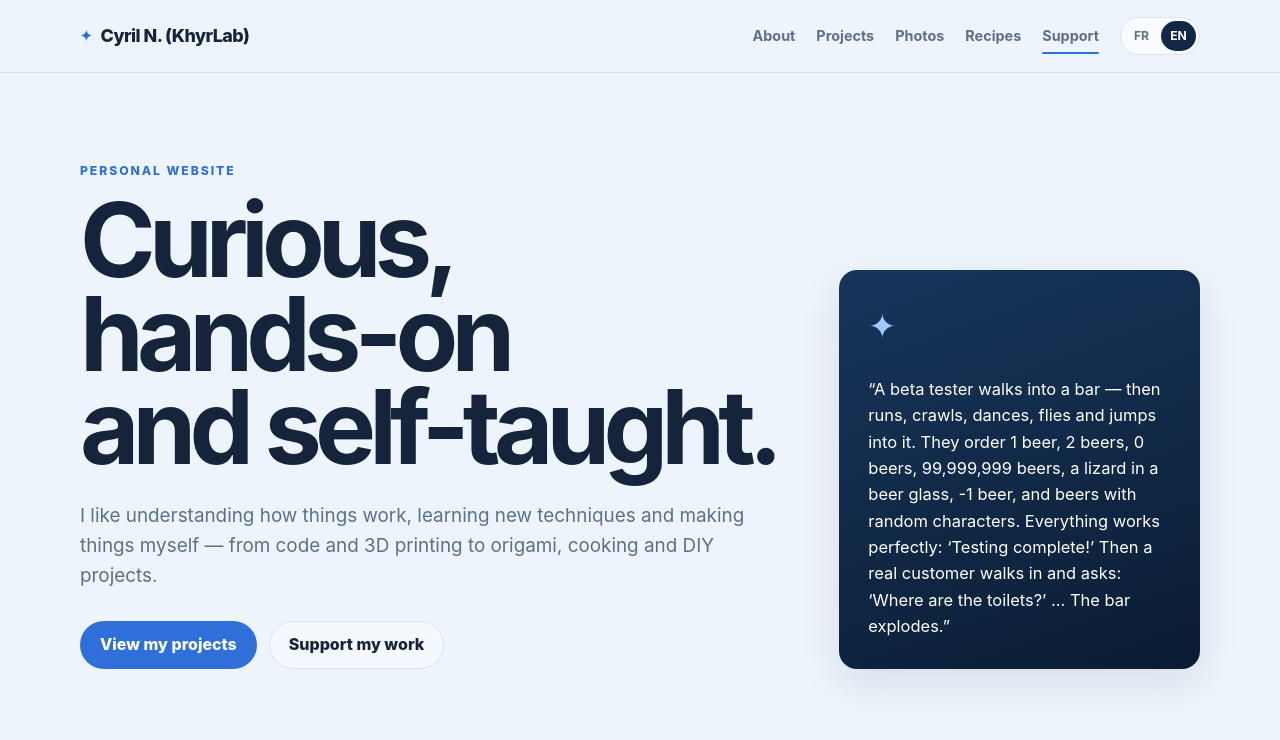
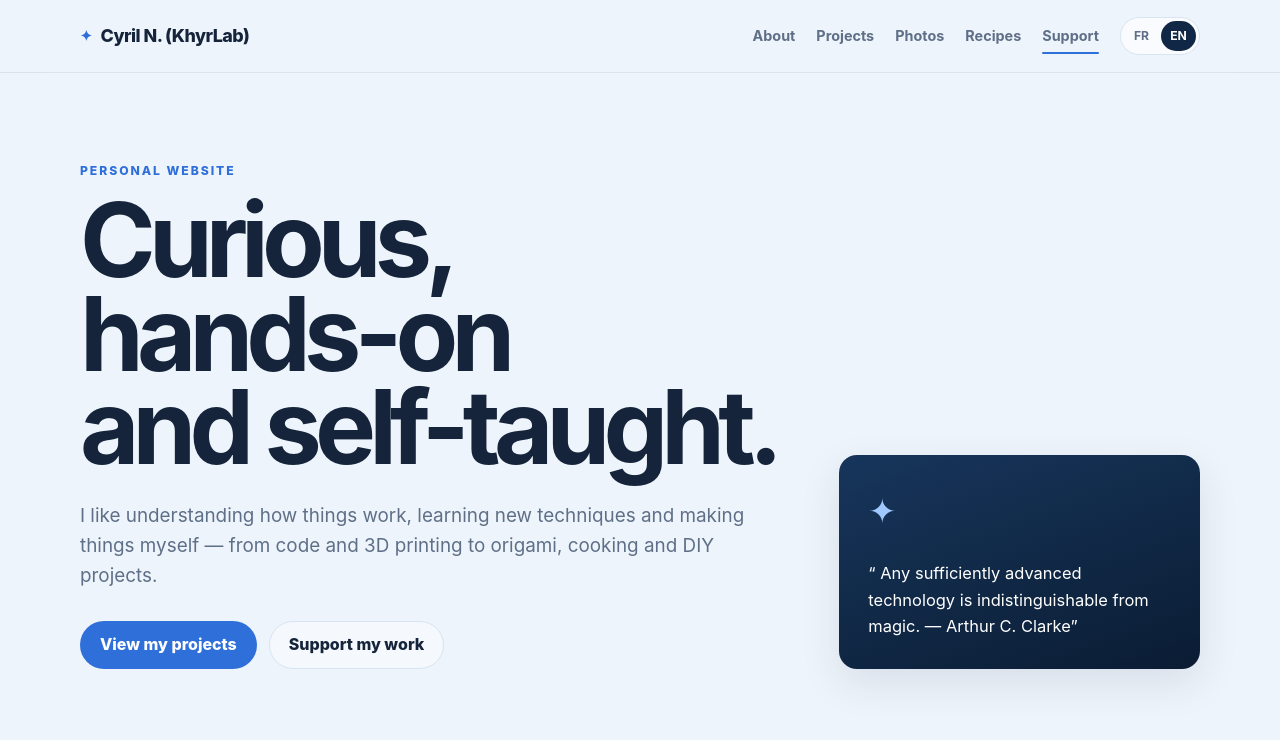
Before and after one commit to KhyrLab/cyrilnicard, a plain HTML site: page en/index.html in a window 1280 px wide. Shown: the top 740 px of the page. Drawn offline with Linux system fonts and the light colour scheme.

Commit message:
Update quote in index.html

```diff
--- a/en/index.html
+++ b/en/index.html
@@ -39,10 +39,7 @@
                             class="button secondary" href="#support">Support my work</a></div>
                 </div>
                 <aside class="hero-card"><span class="big-mark">✦</span>
-                    <p>“A beta tester walks into a bar — then runs, crawls, dances, flies and jumps into it. They order
-                        1 beer, 2 beers, 0 beers, 99,999,999 beers, a lizard in a beer glass, -1 beer, and beers with
-                        random characters. Everything works perfectly: ‘Testing complete!’ Then a real customer walks in
-                        and asks: ‘Where are the toilets?’ … The bar explodes.”</p>
+                    <p>“ Any sufficiently advanced technology is indistinguishable from magic. — Arthur C. Clarke”</p>
                 </aside>
             </div>
         </section>
```
